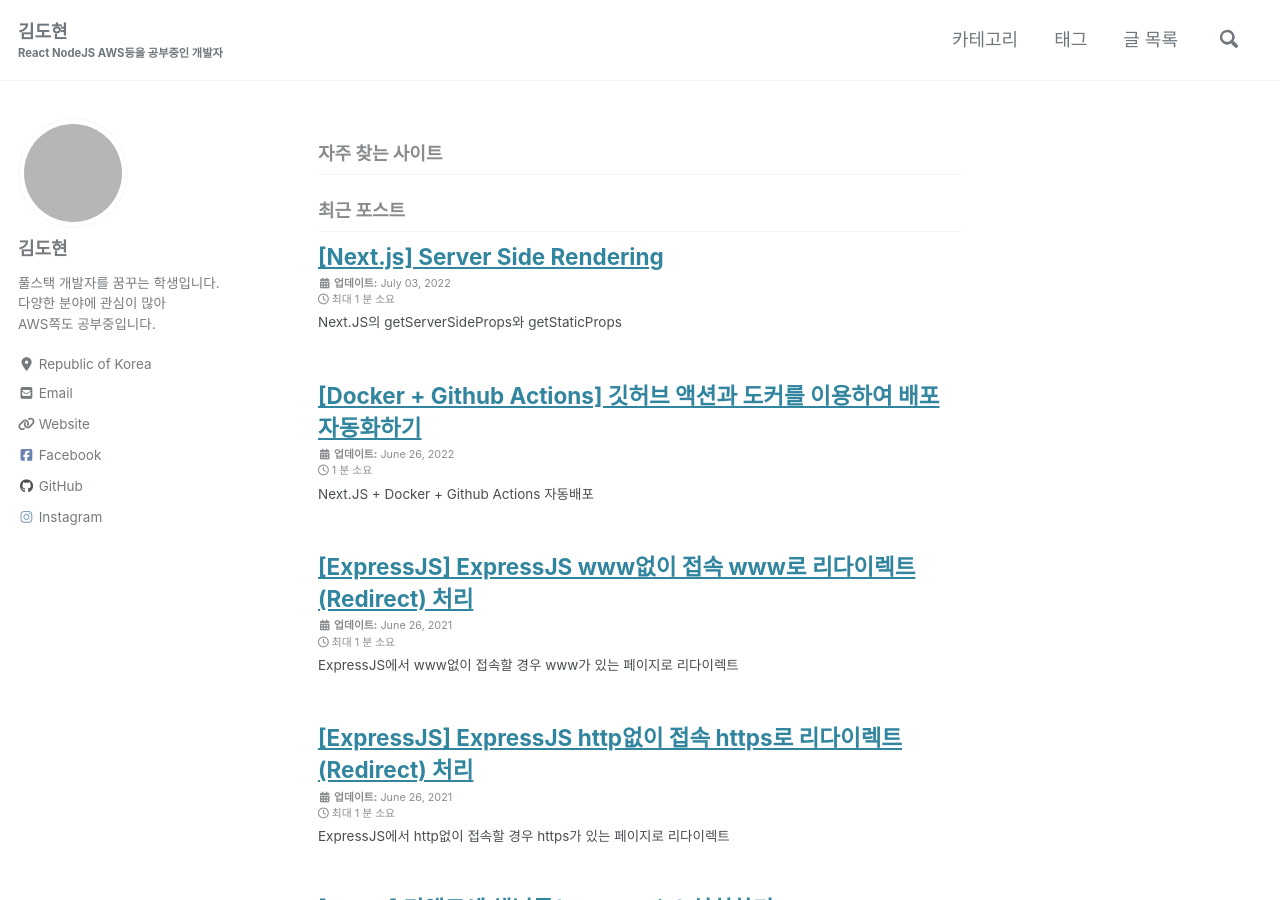
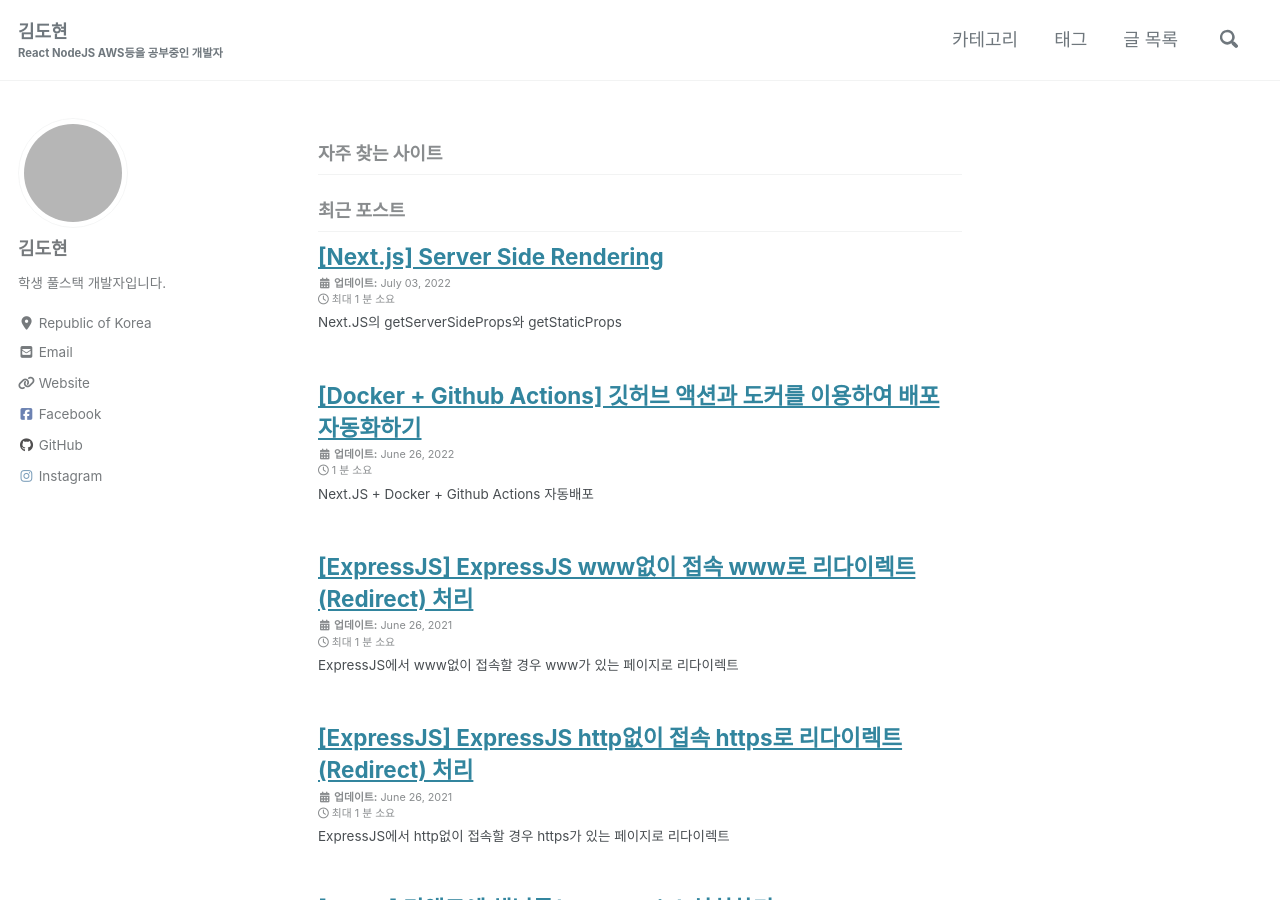
Before and after one commit to kiss8981/kiss8981.github.com, a Jekyll site: the page built from index.html, in a window 1280 px wide and 900 px high. Built offline with Jekyll 4.4.1, drawn with Linux system fonts in a browser that asks for light colours; cached includes are drawn as plain includes; nearby versions of some CDN libraries; a script that is not in the unit is left out; the list of posts is cut into pages by our own code; grey boxes are pictures that could not be loaded.

Commit message:
Update _config.yml

```diff
--- a/_config.yml
+++ b/_config.yml
@@ -102,7 +102,7 @@ analytics:
 author:
   name             : "김도현"
   avatar           : "https://avatars.githubusercontent.com/u/35857297?v=4" # 프로필 이미지
-  bio              : "풀스택 개발자를 꿈꾸는 학생입니다.<br>다양한 분야에 관심이 많아 <br> AWS쪽도 공부중입니다."
+  bio              : "학생 풀스택 개발자입니다."
   location         : "Republic of Korea"
   email            : #"kdh89811@gmail.com"
   links:
```
